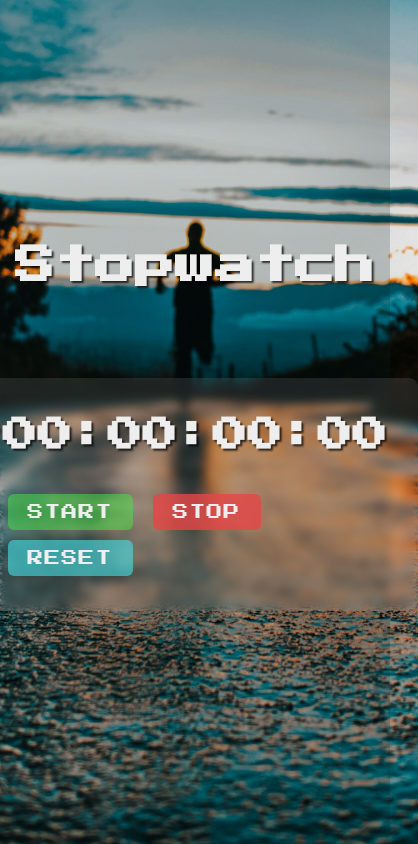
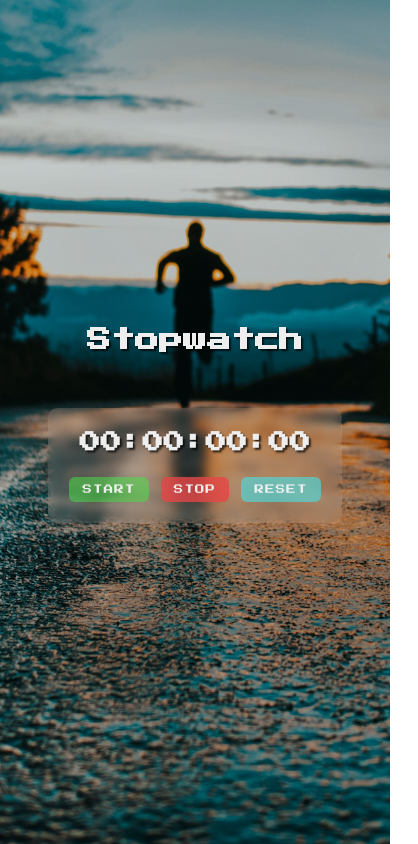
Before and after one commit to racioppi/stopwatch, a plain HTML site: page index.html in a window 390 px wide. Shown: the whole page, 418 px wide, since content can reach past the window. Drawn offline with Linux system fonts and the light colour scheme.

Commit message:
add queries

```diff
--- a/style.css
+++ b/style.css
@@ -13,6 +13,24 @@ html {
   font-size: 62.5%;
 
   /* overflow-x: hidden; */
+}
+@media (max-width: 59em) {
+  html {
+    /* 8px / 16px = 0.5 = 50% */
+    font-size: 50%;
+  }
+}
+@media (max-width: 40.6em) {
+  html {
+    /* 7px / 16px = 0.43 = 43% */
+    font-size: 43%;
+  }
+}
+@media (max-width: 28.12em) {
+  html {
+    /* 6px / 16px = 0.375 = 37.5% */
+    font-size: 37.5%;
+  }
 }
 
 body {
@@ -77,6 +95,11 @@ body {
   /* transition: all 0.3s; */
   transition: background-color 0.5s ease;
 }
+@media (max-width: 40.6em) {
+  #controls button {
+    padding: 1.2rem 2.2rem;
+  }
+}
 
 #btn-start {
   background-color: rgba(70, 230, 70, 0.5);
```
